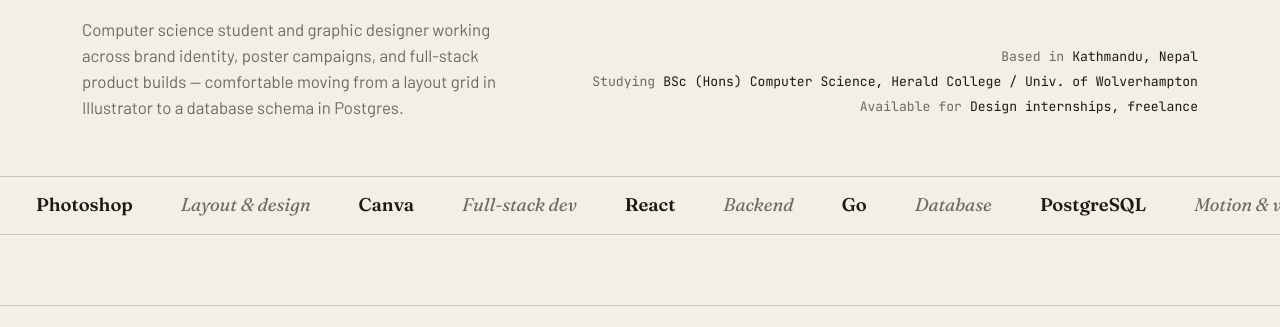
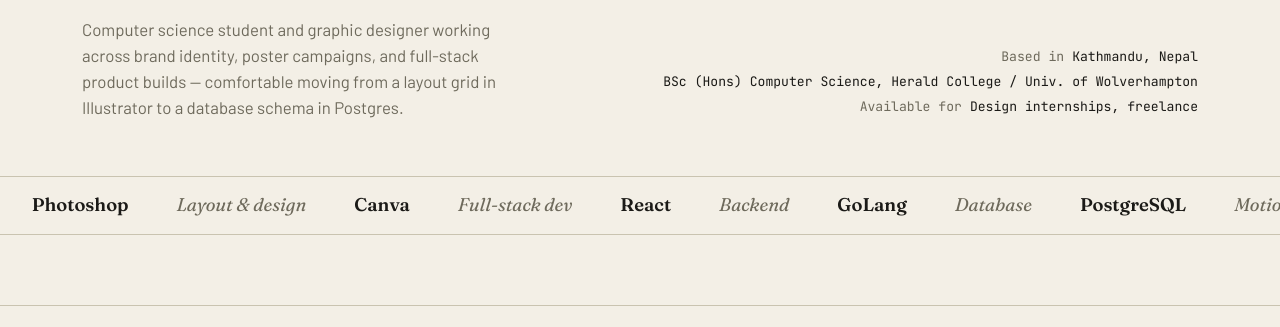
Before and after one commit to chatamari7/Portfolio, a plain HTML site: page index.html in a window 1280 px wide. Shown: the part 473-800 px from the top of the page. Drawn offline with Linux system fonts and the light colour scheme.

Commit message:
Portfolio

```diff
--- a/Portfolio.html
+++ b/index.html
@@ -362,7 +362,8 @@
       <p class="hero-copy">Computer science student and graphic designer working across brand identity, poster campaigns, and full-stack product builds — comfortable moving from a layout grid in Illustrator to a database schema in Postgres.</p>
       <div class="hero-meta">
         <div><span>Based in</span>Kathmandu, Nepal</div>
-        <div><span>Studying</span>BSc (Hons) Computer Science, Herald College / Univ. of Wolverhampton</div>
+        <div>BSc (Hons) Computer Science, Herald College / Univ. of Wolverhampton</div>
+        <!-- <span>Studying</span> -->
         <div><span>Available for</span>Design internships, freelance</div>
       </div>
     </div>
@@ -378,7 +379,7 @@
       <span>Full-stack dev</span>
       <span><b>React</b></span>
       <span>Backend</span>
-      <span><b>Go</b></span>
+      <span><b>GoLang</b></span>
       <span>Database</span>
       <span><b>PostgreSQL</b></span>
       <span>Motion & video</span>
```
Also changed, not shown: Artboard 1.png (added), IMG-20260227-WA0034.jpg (added), Logo.png (added), 2 other files.
